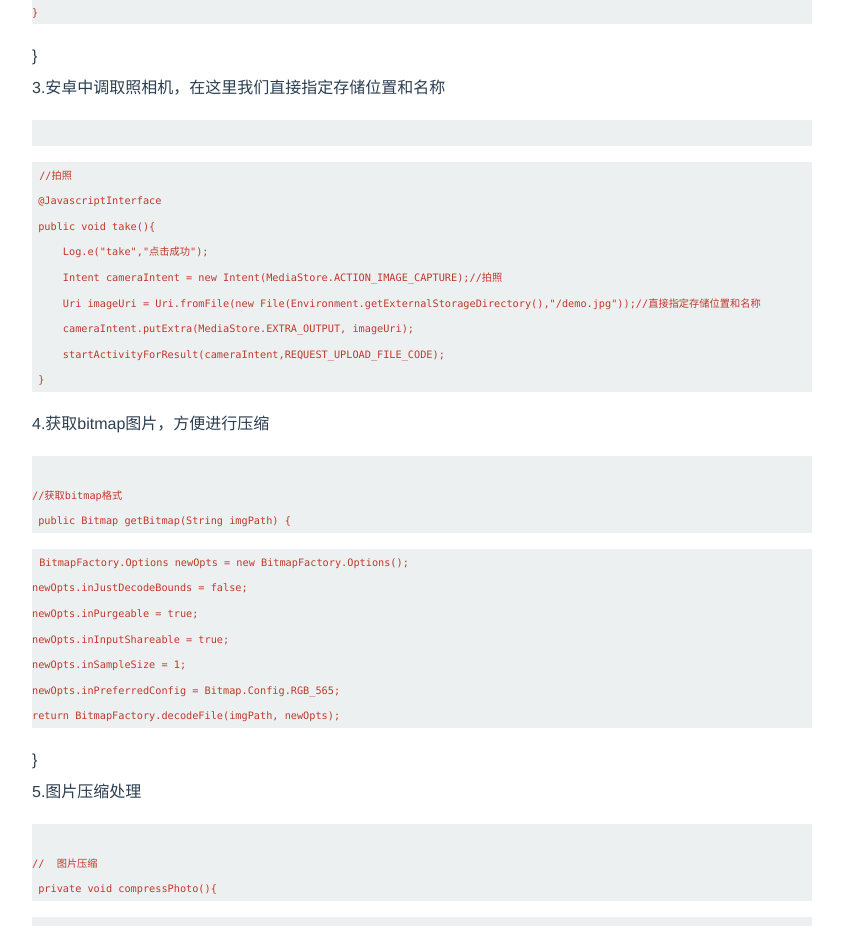
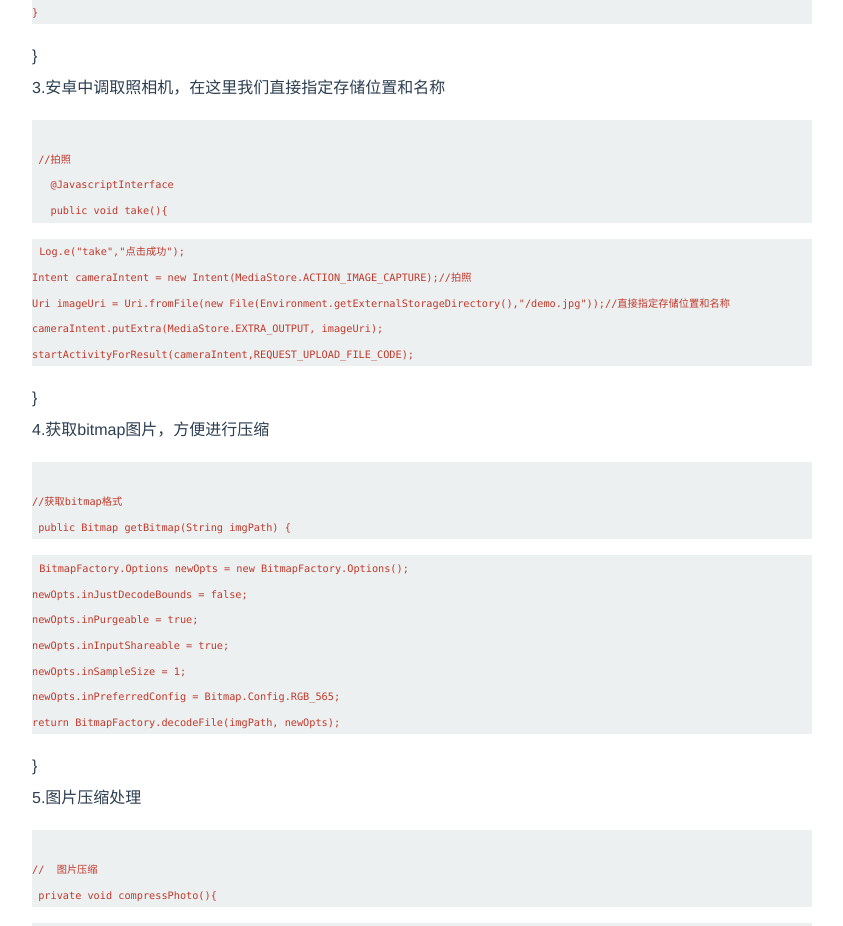
Before and after one commit to JAtank/JAtank.github.io, a plain HTML site: page 2017/10/30/Android集成阿里云OSS直传/index.html in a window 1280 px wide. Shown: the part 4420-5346 px from the top of the page, without its empty margins (228-1071 px from the left). Drawn offline with Linux system fonts and the light colour scheme.

Commit message:
Site updated: 2017-10-30 21:55:15

```diff
--- a/2017/10/30/Android集成阿里云OSS直传/index.html
+++ b/2017/10/30/Android集成阿里云OSS直传/index.html
@@ -68,17 +68,13 @@ public class STSGetter extends OSSFederationCredentialProvider {
          mUploadBean.getSecuritytoken(), mUploadBean.getExpiration());
     }
 }
-</code></pre><p> }<br>3.安卓中调取照相机，在这里我们直接指定存储位置和名称<br><pre><code></code></pre></p>
-<pre><code>//拍照
- @JavascriptInterface
- public void take(){
-     Log.e(&quot;take&quot;,&quot;点击成功&quot;);
-     Intent cameraIntent = new Intent(MediaStore.ACTION_IMAGE_CAPTURE);//拍照
-     Uri imageUri = Uri.fromFile(new File(Environment.getExternalStorageDirectory(),&quot;/demo.jpg&quot;));//直接指定存储位置和名称
-     cameraIntent.putExtra(MediaStore.EXTRA_OUTPUT, imageUri);
-     startActivityForResult(cameraIntent,REQUEST_UPLOAD_FILE_CODE);
- }
-</code></pre><p>4.获取bitmap图片，方便进行压缩<br><pre><code><br>//获取bitmap格式<br> public Bitmap getBitmap(String imgPath) {</code></pre></p>
+</code></pre><p> }<br>3.安卓中调取照相机，在这里我们直接指定存储位置和名称<br><pre><code><br> //拍照<br>   @JavascriptInterface<br>   public void take(){</code></pre></p>
+<pre><code>Log.e(&quot;take&quot;,&quot;点击成功&quot;);
+Intent cameraIntent = new Intent(MediaStore.ACTION_IMAGE_CAPTURE);//拍照
+Uri imageUri = Uri.fromFile(new File(Environment.getExternalStorageDirectory(),&quot;/demo.jpg&quot;));//直接指定存储位置和名称
+cameraIntent.putExtra(MediaStore.EXTRA_OUTPUT, imageUri);
+startActivityForResult(cameraIntent,REQUEST_UPLOAD_FILE_CODE);
+</code></pre><p>   }<br>4.获取bitmap图片，方便进行压缩<br><pre><code><br>//获取bitmap格式<br> public Bitmap getBitmap(String imgPath) {</code></pre></p>
 <pre><code>BitmapFactory.Options newOpts = new BitmapFactory.Options();
 newOpts.inJustDecodeBounds = false;
 newOpts.inPurgeable = true;
```
